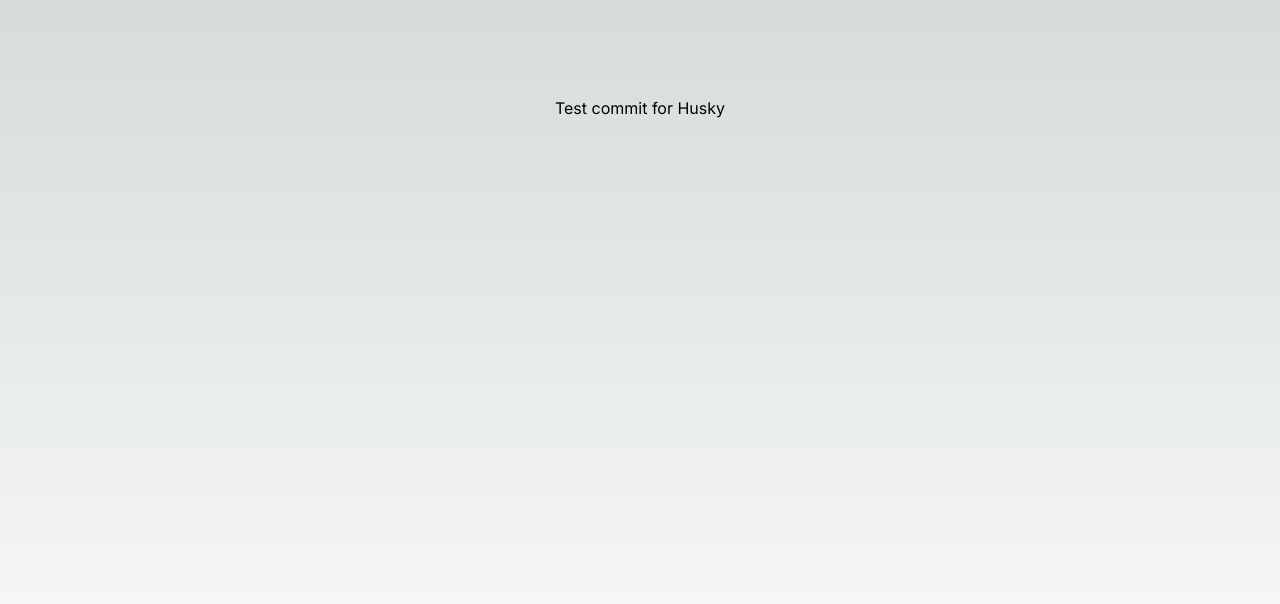
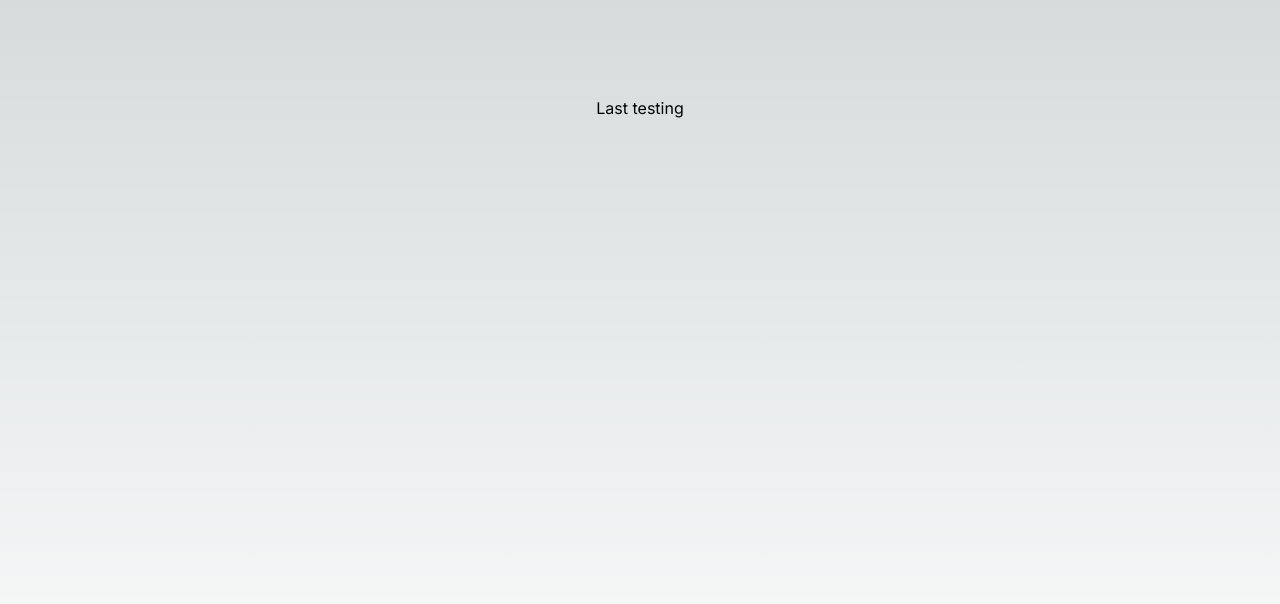
Before and after one commit to Group-ni-Carlo/se-webapp-fe, a Next.js app: page / in a window 1280 px wide. Shown: the top 604 px of the page. Built offline with nearby package versions, Linux system fonts and the light colour scheme.

Commit message:
chore: testing husky

```diff
--- a/app/page.tsx
+++ b/app/page.tsx
@@ -3,7 +3,7 @@ import Image from 'next/image'
 export default function Home() {
   return (
     <main className="flex min-h-screen flex-col items-center justify-between p-24">
-      <h1>Test commit for Husky</h1>
+      <h1>Last testing</h1>
     </main>
   )
 }
```
